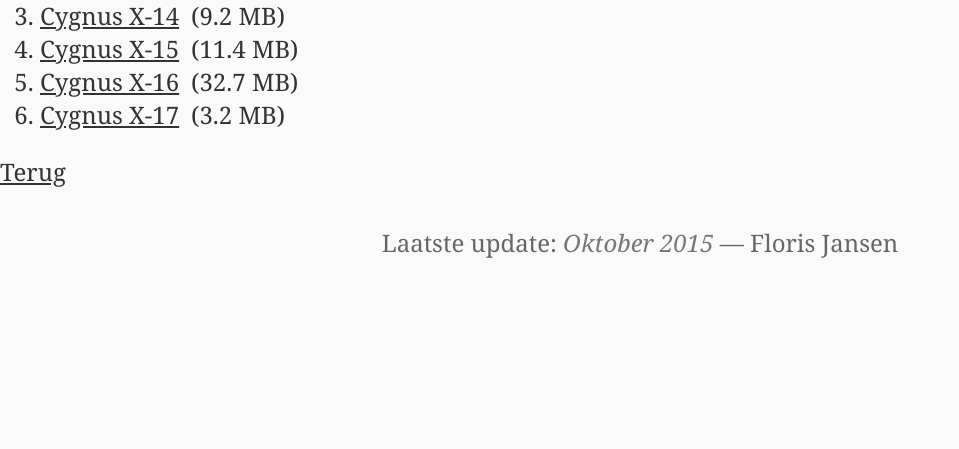
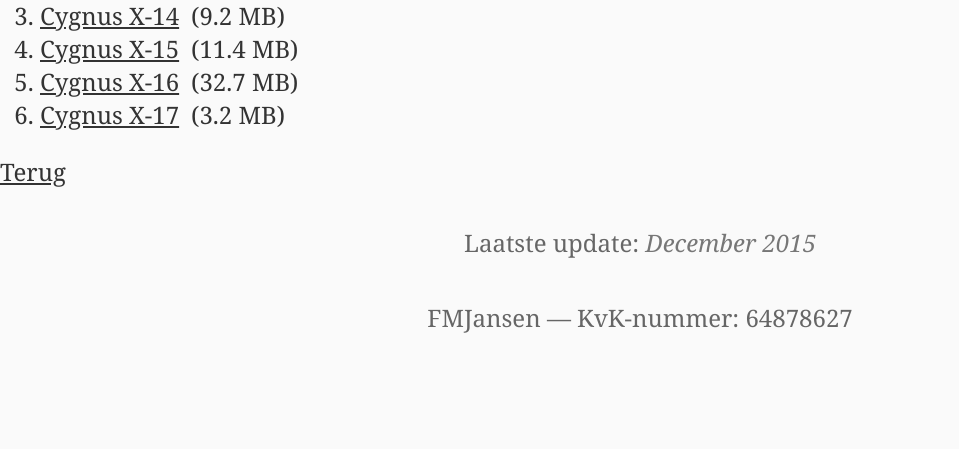
Before and after one commit to FMJansen/-archived-fmjansen.com, a PHP site: page /cygnus-x1/index.php in a window 1280 px wide. Shown: the part 405-854 px from the top of the page, without its empty margins (0-959 px from the left). Run offline with PHP 8.4, Linux system fonts and the light colour scheme; data that the repository does not hold is empty; style sheets or scripts are compiled from the project's sources.

Commit message:
add KvK number, update update date

```diff
--- a/footer.php
+++ b/footer.php
@@ -1,5 +1,6 @@
     <footer>
-      <p>Laatste update: <time datetime="2015-10">Oktober 2015</time> &mdash; Floris Jansen</p>
+      <p>Laatste update: <time datetime="2015-12">December 2015</time></p>
+      <p>FMJansen &mdash; KvK-nummer: 64878627</p>
     </footer>
 
     <!--[if lt IE 9]>
```
